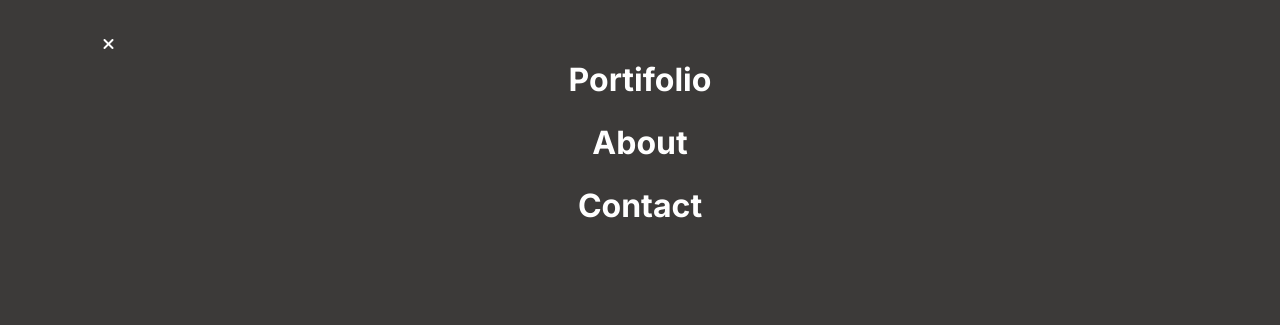
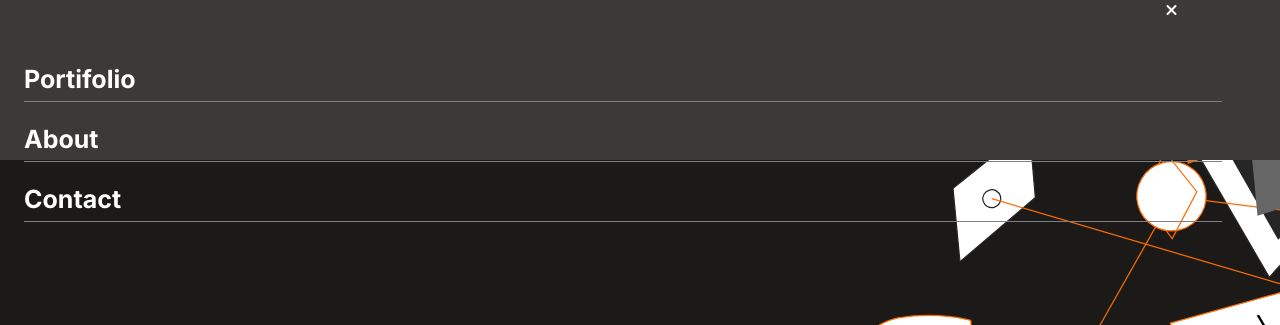
Before and after one commit to AlphaNtihinduka/mobile_menu, a website: page index.html in a window 1280 px wide. Both pictures are taken after a click on the button 419 px from the left and 41 px from the top of the page. Shown: the top 325 px of the page. Drawn offline with Linux system fonts and the light colour scheme.

Commit message:
Add the href to link tag

```diff
--- a/index.html
+++ b/index.html
@@ -441,9 +441,8 @@
     <div class="menu-bar">
       <i class="fa fa-times"></i>
       <div class="header-slide-links">
-        <li><a >Portifolio</a></li>
+        <li><a href="#projects">Portifolio</a></li>
         <li><a >About</a></li>
-        <!-- <li><a >Contact</a></li> -->
         <li><a href="#contact">Contact</a></li>
       </div>
     </div>
--- a/src/main.css
+++ b/src/main.css
@@ -429,24 +429,24 @@ textarea {
   left: 0;
   width: 100%;
   display: none;
-  height: 90vh;
+  height: 20vh;
 }
 
 .header-slide-links {
   color: white;
   left: 0;
-  top: 0;
   width: 100%;
   min-height: 100vh;
-  padding: 50px 30px;
+  padding: 50px;
   z-index: 20;
   transition: 0.5s;
+  padding-left: 1rem;
 }
 
 .fa-times {
   position: absolute;
-  top: 5%;
-  left: 8%;
+  top: 1%;
+  right: 8%;
   color: #fff;
   height: 12px;
   width: 12px;
@@ -454,9 +454,11 @@ textarea {
 
 .header-slide-links a {
   color: #fff;
-  font-size: 32px;
+  font-size: 25px;
   font-weight: bold;
   text-decoration: none;
+  border-bottom: 1px solid grey;
+  display: flex;
 }
 
 @media all and (min-width: 720px) {
```
